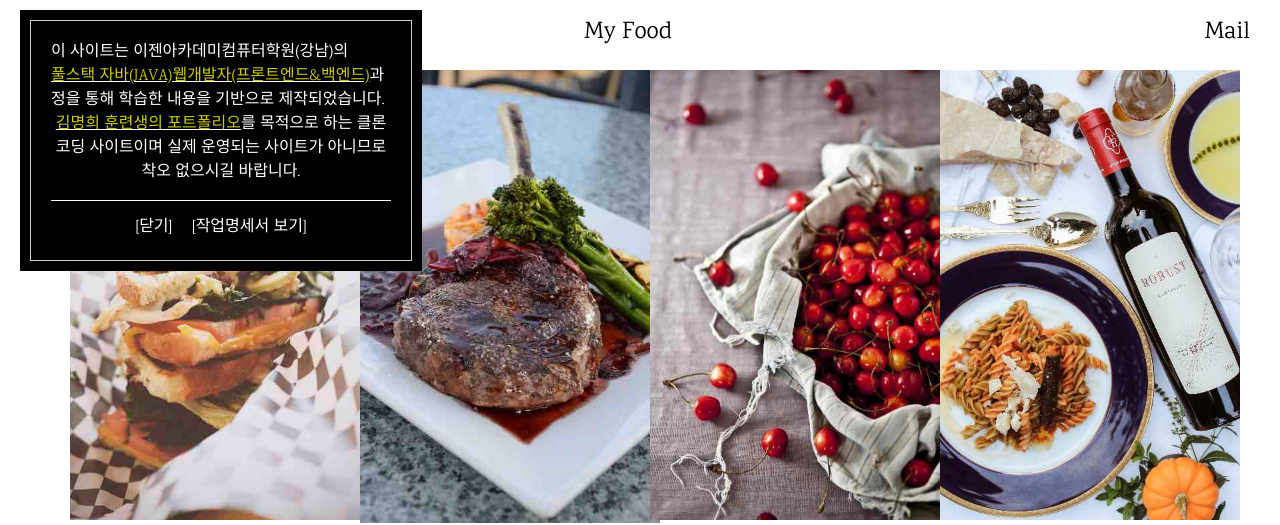
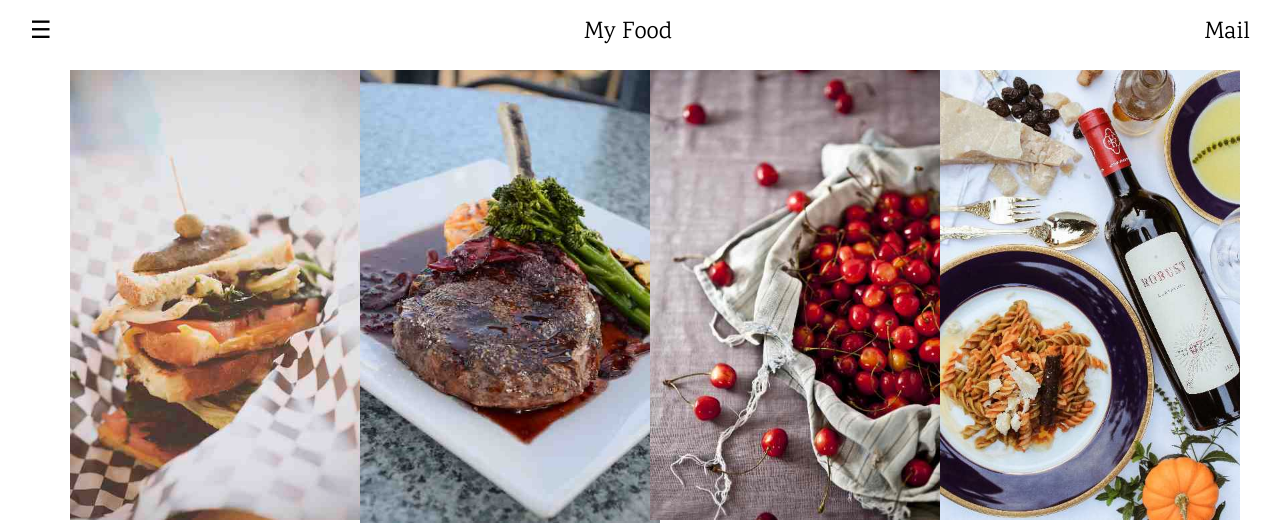
Before and after one commit to Maykim26/portfolio, a plain HTML site: page 3/index.html in a window 1280 px wide. Shown: the top 525 px of the page. Drawn offline with Linux system fonts and the light colour scheme; some packages are replaced by stand-ins of ours; a script that the page names is missing; a web font is replaced by a local one.

Commit message:
Update index.html

```diff
--- a/3/index.html
+++ b/3/index.html
@@ -144,13 +144,7 @@
     </div>
 </div>
 
-                <!-- 공지사항 알림 -->
-                <script src="https://cdnjs.cloudflare.com/ajax/libs/fslightbox/3.3.1/index.min.js"></script>
-                <script src="notice.js"></script>
-                <script>
-                  // Notice.init('본인이름', 'pdf파일경로');
-                  Notice.init("김명희", "./22.03.17_김명희.pdf");
-                </script>
+
 
 </body>
 </html>
```
